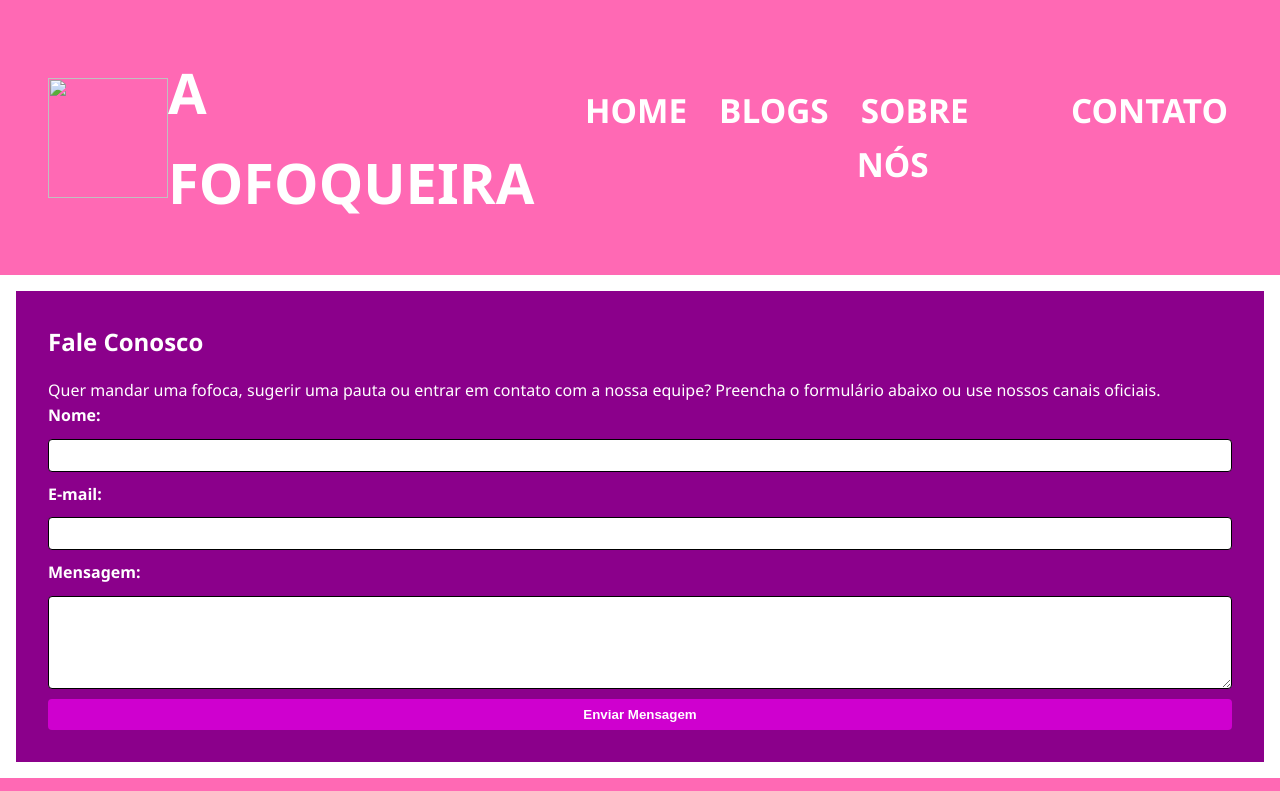
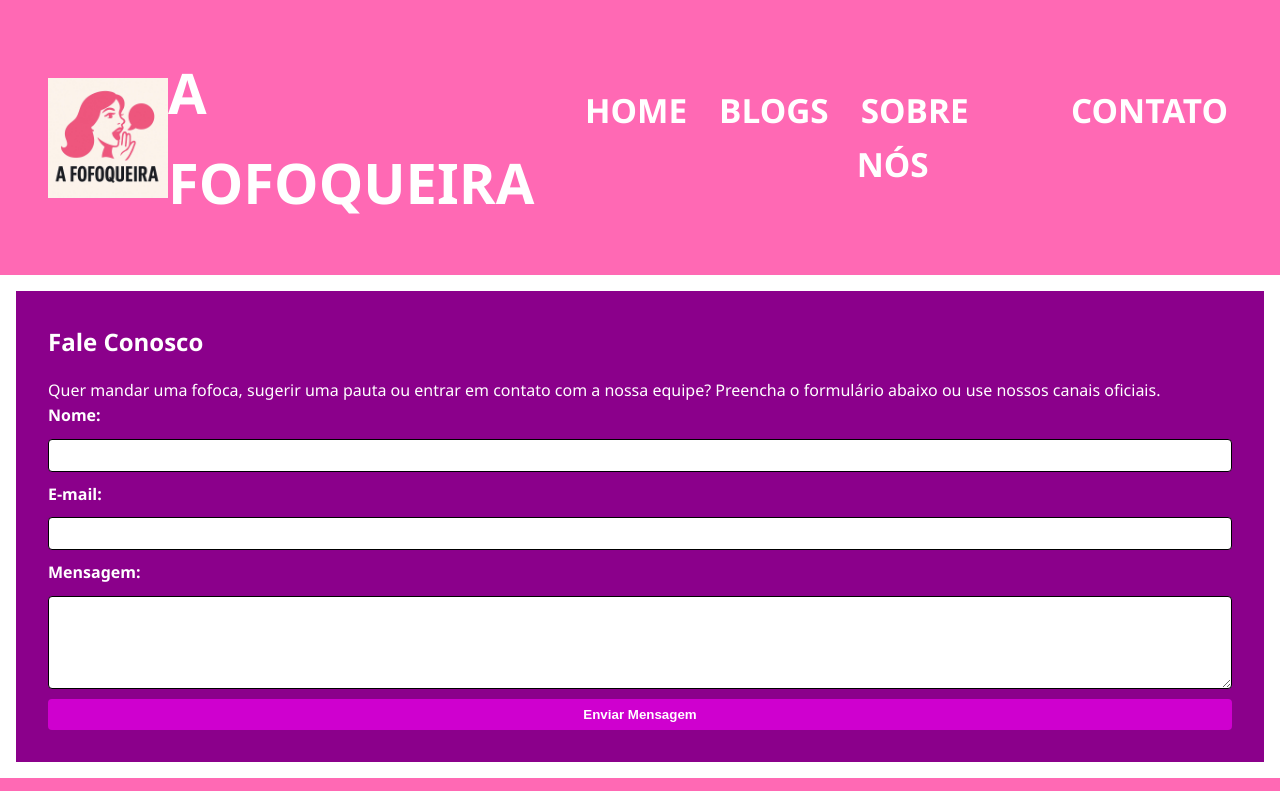
Before and after one commit to Joaquim1402/A-fofoqueira, a plain HTML site: page contato.html in a window 1280 px wide. Shown: the top 791 px of the page. Drawn offline with Linux system fonts and the light colour scheme.

Commit message:
Update contato.html

```diff
--- a/contato.html
+++ b/contato.html
@@ -9,7 +9,7 @@
 <body>
 	<header>
 		<nav>
-			<img src="./img/Imagem do WhatsApp de 2025-08-06 à(s) 11.05.16_9c76119c.jpg" height="120px" width="120px">
+			<img src="8a37529a-a5f7-40ec-afc0-21e86bc0ccbb.jpg" height="120px" width="120px">
 			<h1 class="logo"><b>A FOFOQUEIRA</b></h1>
 			<ul class="menu-nav">
 				<li><a href="./index.html">HOME</a></li>
```
